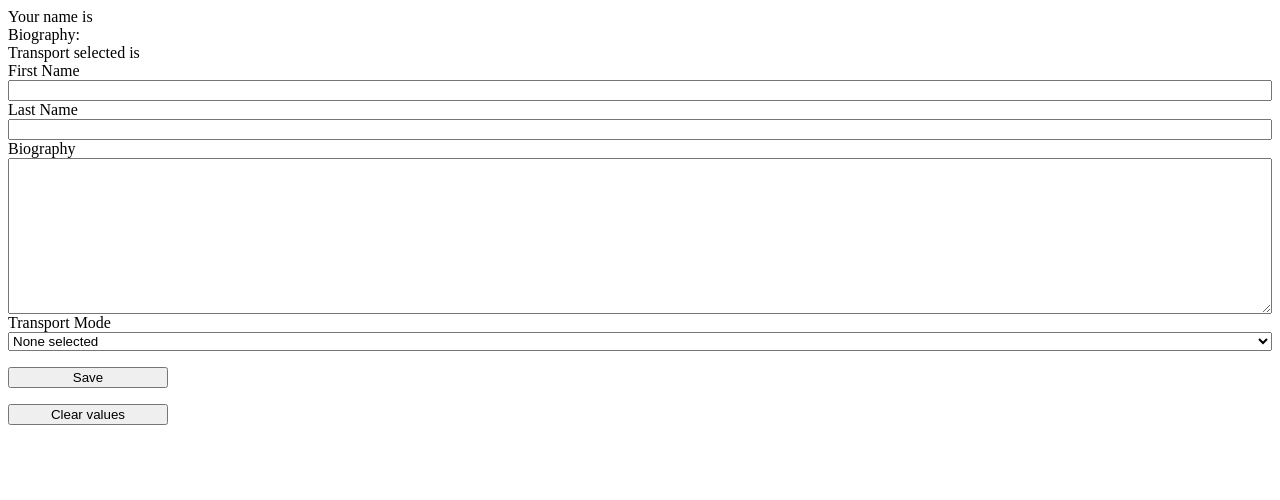
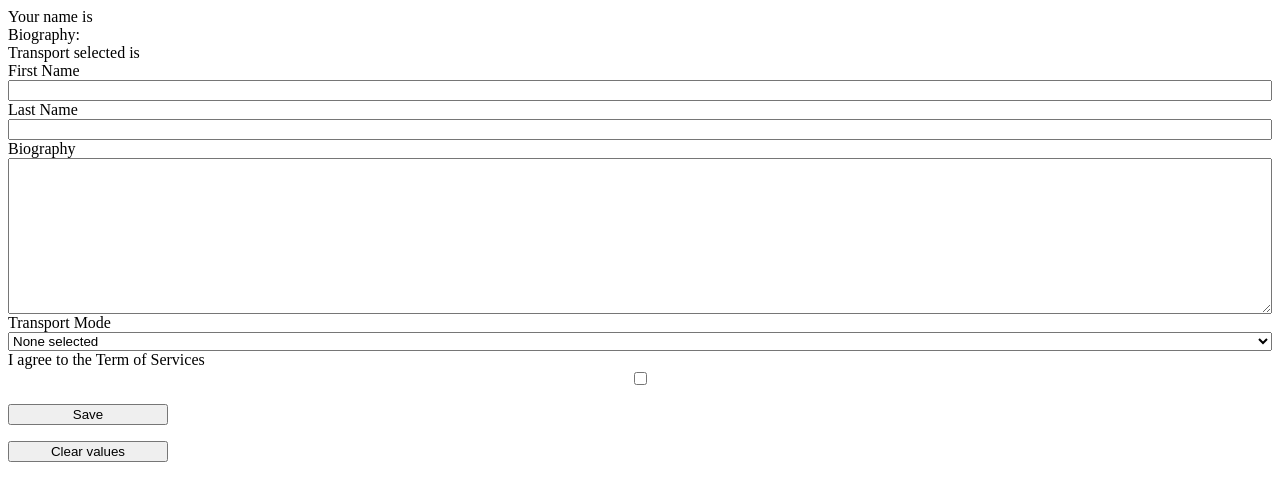
Before and after one commit to 2rohityadav/UltimateCourse-reactjs-basics, a React (Create React App) app: page / in a window 1280 px wide. Shown: the top 500 px of the page. Built offline with nearby package versions, Linux system fonts and the light colour scheme.

Commit message:
using a checkbox

```diff
--- a/src/Form.js
+++ b/src/Form.js
@@ -4,15 +4,17 @@ const initialState = {
         firstName: '',
         lastName: '',
         biography: '',
-        transport: ''
+        transport: '',
+        agree: false
     };
 
 const Form = () => {
     const [formState, setFormState] = useState(initialState)
     const onChangeHandler = e => {
+        const value = e.target.type === 'checkbox' ? e.target.checked: e.target.value;
         setFormState({
             ...formState,
-            [e.target.name]: e.target.value
+            [e.target.name]: value
         });
     },
     onSubmitHandler = e => {
@@ -28,11 +30,11 @@ const Form = () => {
             <div>Biography: {formState.biography}</div>
             <div>Transport selected is {formState.transport}</div>
             <label htmlFor="firstName">First Name</label>
-            <input required id="firstName" name='firstName' onChange={onChangeHandler} value={formState.firstName} />
+            <input id="firstName" name='firstName' onChange={onChangeHandler} value={formState.firstName} />
             <label htmlFor="lastName">Last Name</label>
-            <input required id="lastName" name='lastName' onChange={onChangeHandler} value={formState.lastName} />
+            <input id="lastName" name='lastName' onChange={onChangeHandler} value={formState.lastName} />
             <label htmlFor="biography">Biography</label>
-            <textarea required rows='10' id="biography" name='biography' onChange={onChangeHandler} value={formState.biography} />
+            <textarea rows='10' id="biography" name='biography' onChange={onChangeHandler} value={formState.biography} />
             <label htmlFor="transport">Transport Mode</label>
             <select id="transport" name="transport" value={formState.transport} onChange={onChangeHandler}>
                 <option>None selected</option>
@@ -41,6 +43,8 @@ const Form = () => {
                 <option value="cars">Cars</option>
                 <option value="boats">Boats</option>
             </select>
+            <label htmlFor="agree">I agree to the Term of Services</label>
+            <input type="checkbox" id="agree" name="agree" onChange={onChangeHandler} checked={formState.agree}/>
             <button type='submit'>Save</button>
             <button type="button" onClick={onClickHandler}>Clear values</button>
         </form>
```
